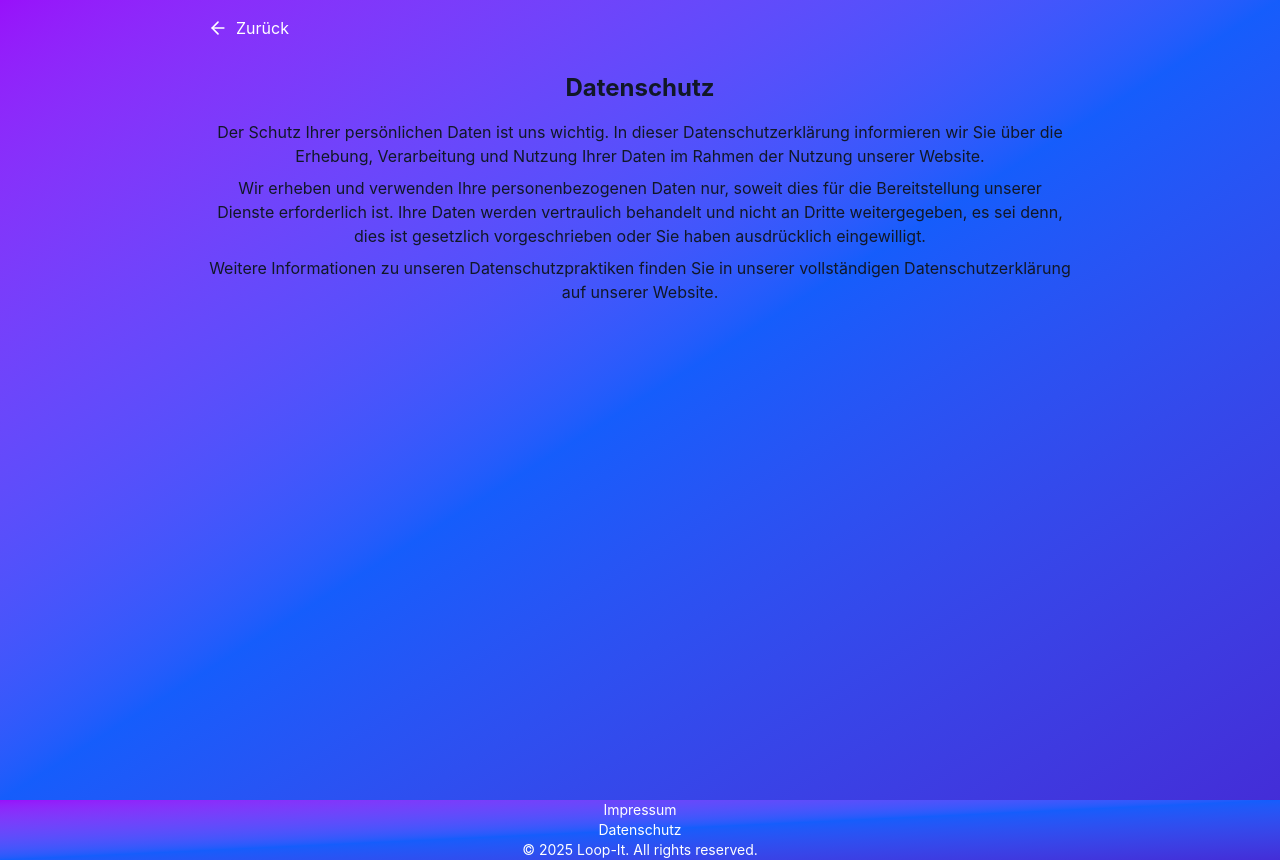
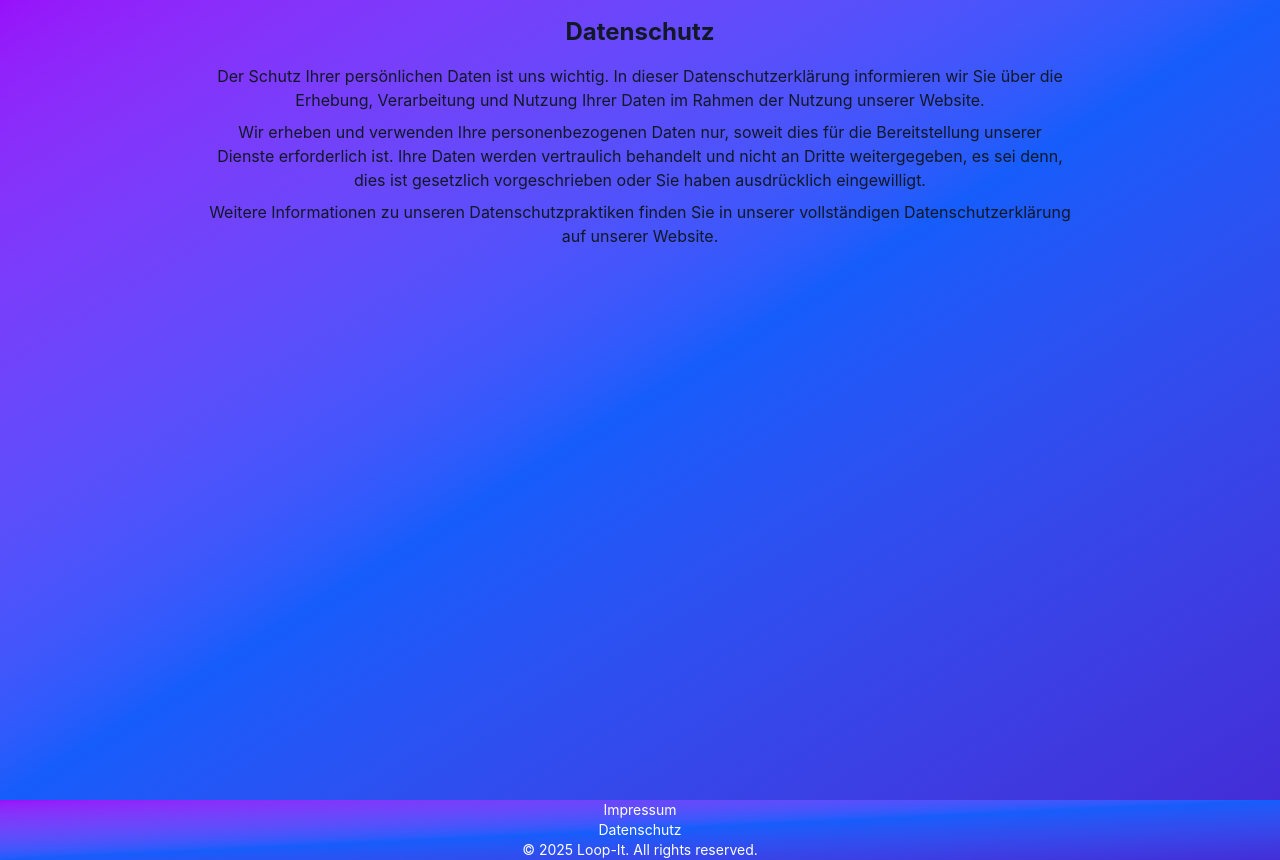
Before and after one commit to Loop-It-Project/Loop-It, a React (Vite) app in the folder frontend/: page /privacypolicy in a window 1280 px wide. Built offline with nearby package versions, Linux system fonts and the light colour scheme; no server answers.

Commit message:
debugging frontend

```diff
--- a/frontend/src/pages/Imprint.jsx
+++ b/frontend/src/pages/Imprint.jsx
@@ -1,10 +1,10 @@
-import BackButton from '../components/BackButton';
+// import BackButton from '../components/BackButton';
 
 const Imprint = () => {
   return (
     <div className="bg-gradient-to-br from-purple-600 via-blue-600 to-indigo-700">
       <div className="min-h-screen max-w-4xl w-full text-center mx-auto p-4">
-        <BackButton />
+        {/* <BackButton /> */}
       </div>
     </div>
   );
--- a/frontend/src/pages/PrivacyPolicy.jsx
+++ b/frontend/src/pages/PrivacyPolicy.jsx
@@ -1,11 +1,11 @@
-import BackButton from '../components/BackButton';
+// import BackButton from '../components/BackButton';
 
 const PrivacyPolicy = () => {
   return (
     <div className="bg-gradient-to-br from-purple-600 via-blue-600 to-indigo-700">
       <div className="min-h-screen max-w-4xl w-full text-center mx-auto p-4">
         <div>
-          <BackButton />
+          {/* <BackButton /> */}
         </div>
         <h1 className="text-2xl font-bold mb-4">Datenschutz</h1>
         <p className="mb-2">
```
